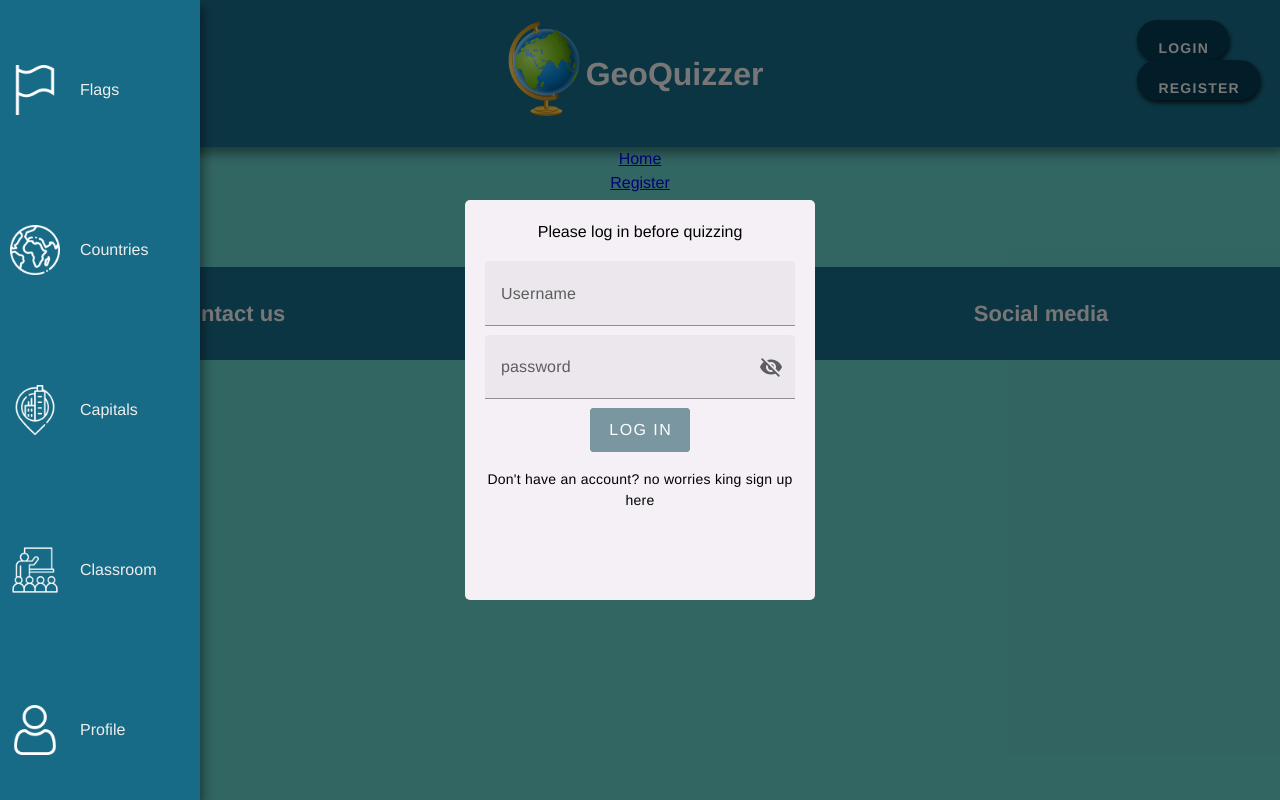
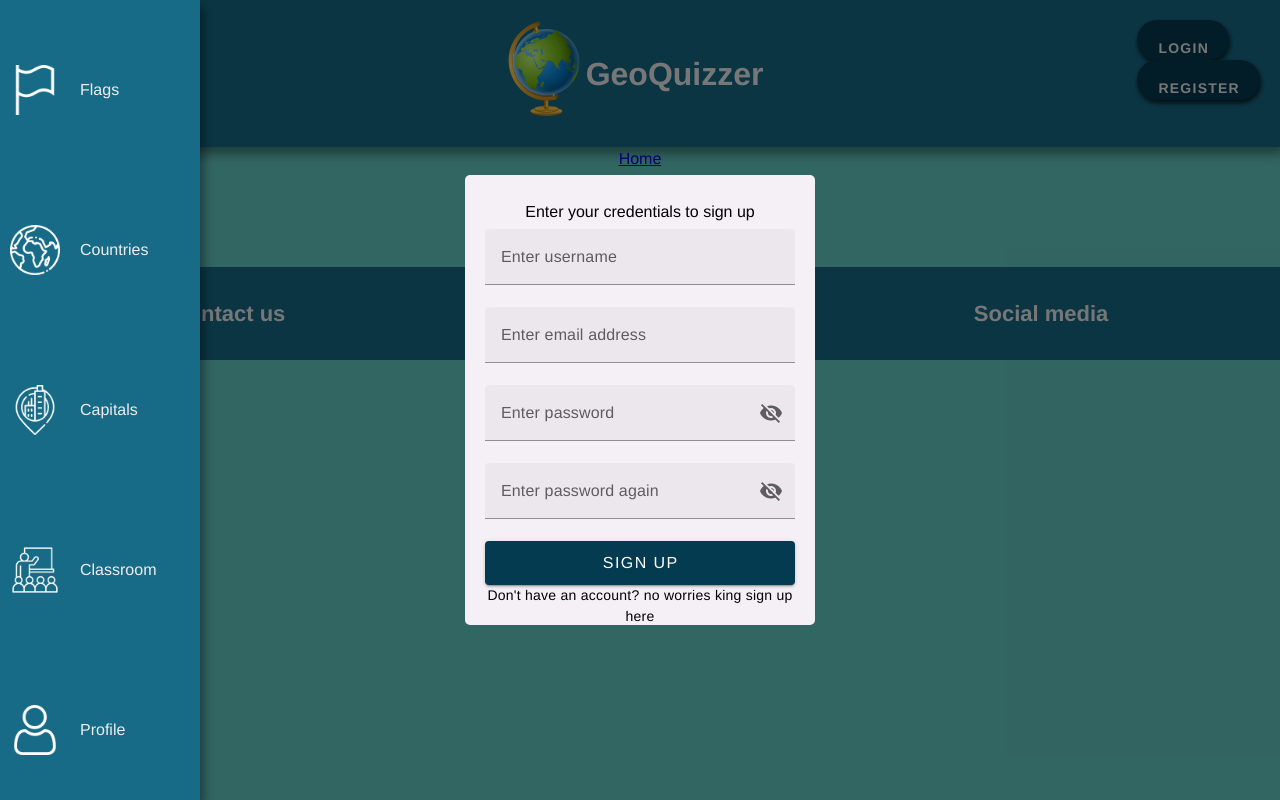
Before and after one commit to Blasipps-ganget/GeoQuizzer, a Vue app in the folder gui/GeoQuizzer/: page /quiz in a window 1280 px wide. Both pictures are taken after a click on the element "Don't have an account? no worries king sign up here". Built offline with nearby package versions, Linux system fonts and the light colour scheme.

Commit message:
add register option

```diff
--- a/gui/GeoQuizzer/src/components/LoginRegistrationModal.vue
+++ b/gui/GeoQuizzer/src/components/LoginRegistrationModal.vue
@@ -1,9 +1,10 @@
 <script setup>
 import {ref} from "vue";
+import {login} from "@/js/userApi";
 
 const emailRegex = /^[A-Za-z0-9._%-]+@[A-Za-z0-9.-]+\.[A-Za-z]{2,4}$/;
 const passwordRegex = /^(?=.*[a-z])(?=.*[A-Z])(?=.*\d)(?=.*[@$!%*?&])[A-Za-z\d@$!%*?&]{8,}$/;
-
+const loginOption = ref(true)
 const password = ref('');
 const email = ref('');
 const name = ref('');
@@ -11,9 +12,21 @@ const validEmail = ref(false);
 const validName = ref(false);
 const validPassword = ref(false);
 const showPassword = ref(false);
+const showPassword2 = ref(false);
+const password2 = ref('');
 
-const validate = () => {
-  console.log(email.value);
+const validate = async () => {
+  const user = {
+    email: email,
+    password: password
+  }
+  const t = await login(user)
+  console.log(t);
+}
+const signUp = async () => {
+  const t = await signUp();
+  console.log(t);
+
 }
 
 const nameRules = [
@@ -37,7 +50,6 @@ const nameRules = [
   }
 ];
 
-
 const emailRules = [
   () => {
     validEmail.value = false;
@@ -54,29 +66,30 @@ const emailRules = [
     validEmail.value = true;
   }
 ];
+
 const passwordRules = [
   () => {
     validPassword.value = false;
   },
   (value) => {
-    if(value) return true;
+    if (value) return true;
     return 'Passsword is required.';
   },
   (value) => {
     if (!passwordRegex.test(value)) return true;
     return 'invalid password'
   },
-  () =>{
+  () => {
     validPassword.value = true;
   }]
-
 </script>
 
 <template>
   <div class="modal-mask">
     <div class="modal-wrapper">
       <div class="modal-content">
-        <form class="loginForm" @submit.prevent>
+        <div v-if="loginOption" class="loginForm">
+          <v-form @submit.prevent>
             <p class="loginText">Please log in before quizzing</p>
             <v-text-field
                 v-model="name"
@@ -90,14 +103,15 @@ const passwordRules = [
                 v-model="password"
                 :rules="passwordRules"
                 :counter="10"
-              :type="showPassword ?'text' : 'password'"
+                :type="showPassword ? 'text' : 'password'"
                 :append-inner-icon="showPassword ? 'mdi-eye' : 'mdi-eye-off'"
                 label="password"
                 required
                 @click:append-inner="showPassword = !showPassword"
                 hide-details
             ></v-text-field>
-          <v-btn :disabled="!(validEmail && validPassword)"
+          </v-form>
+          <v-btn :disabled="!(validName && validPassword)"
                  class="loginBtn"
                  size="large"
                  color="#053B50"
@@ -106,14 +120,66 @@ const passwordRules = [
                  @click="validate()"
           >Log in
           </v-btn>
-        </form>
-        <v-card-text class="showRegister" @click="console.log(validName)">Don't have an account? no worries king sign up
-          here
+        </div>
+        <div v-else class="loginForm">
+          <p class="loginText">Enter your credentials to sign up</p>
+          <v-form>
+            <v-text-field
+                v-model="name"
+                label="Enter username"
+                :rules="nameRules"
+                required
+            ></v-text-field>
+
+            <v-text-field
+                v-model="email"
+                label="Enter email address"
+                :rules="emailRules"
+                required
+            ></v-text-field>
+
+            <v-text-field
+                v-model="password"
+                label="Enter password"
+                :rules="passwordRules"
+                :type="showPassword ? 'text' : 'password'"
+                :append-inner-icon="showPassword ? 'mdi-eye' : 'mdi-eye-off'"
+                @click:append-inner="showPassword = !showPassword"
+                required
+            ></v-text-field>
+
+            <v-text-field
+                v-model="password2"
+                label="Enter password again"
+                :rules="passwordRules"
+                :type="showPassword2 ? 'text' : 'password'"
+                :append-inner-icon="showPassword2 ? 'mdi-eye' : 'mdi-eye-off'"
+                @click:append-inner="showPassword2 = !showPassword2"
+                required
+            ></v-text-field>
+
+          </v-form>
+          <v-btn
+              class="signupbtn"
+              size="large"
+              color="#053B50"
+              variant="elevated"
+              type="submit"
+              @click="signUp()"
+          >Sign up
+          </v-btn>
+
+        </div>
+        <v-card-text
+            class="showRegister"
+            @click="loginOption = !loginOption">
+          Don't have an account?
+          no worries king
+          sign up here
         </v-card-text>
       </div>
     </div>
   </div>
-
 </template>
 
 <style scoped>
@@ -136,7 +202,7 @@ const passwordRules = [
 }
 
 .modal-content {
-  height: 400px;
+  height: 450px;
   width: 350px;
   margin: auto;
   padding: 20px 20px;
@@ -146,7 +212,8 @@ const passwordRules = [
 }
 
 .loginText {
-  text-align: center
+  text-align: center;
+  padding: 5px
 
 }
 
@@ -176,6 +243,5 @@ const passwordRules = [
   display: grid;
   justify-self: center;
   color: #053B50;
-
 }
 </style>
--- /dev/null
+++ b/gui/GeoQuizzer/src/js/userApi.js
@@ -0,0 +1,35 @@
+const userEndpoint = "http://localhost:8080/user/"
+const passwordRegex = /^(?=.*[a-z])(?=.*[A-Z])(?=.*\d)(?=.*[@$!%*?&])[A-Za-z\d@$!%*?&]{8,}$/;
+export const login = (user) => {
+    return fetch(userEndpoint + 'login')
+        .then(response => {
+            if (response.ok) {
+                return response.json();
+            }
+        }).then(() => {
+            return checkLogin(user);
+        });
+}
+
+export const signUp = () => {
+    return fetch(userEndpoint + 'signup')
+        .then(response => {
+            if (response.ok) {
+                return response.json();
+            }
+        }).then((resp) => {
+            return resp;
+        })
+}
+
+const validatePassword =  (password) => {
+    return passwordRegex.test(password)
+}
+
+const checkIfUserExists = (email) => {
+    //check if email exists in database
+    return true;
+}
+const checkLogin = (email) => {
+    return true;
+}
```
Also changed, not shown: 1 other file (tests, documents, lock files or other folders). Lines whose indentation alone changed are shown as unchanged.
